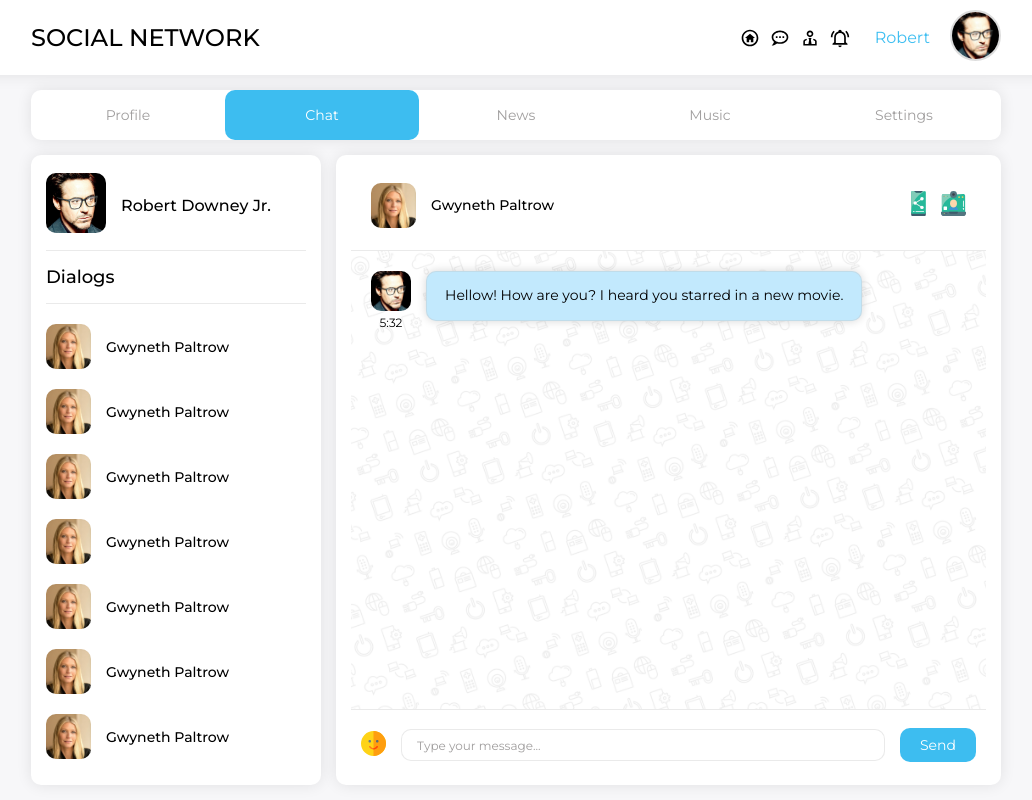
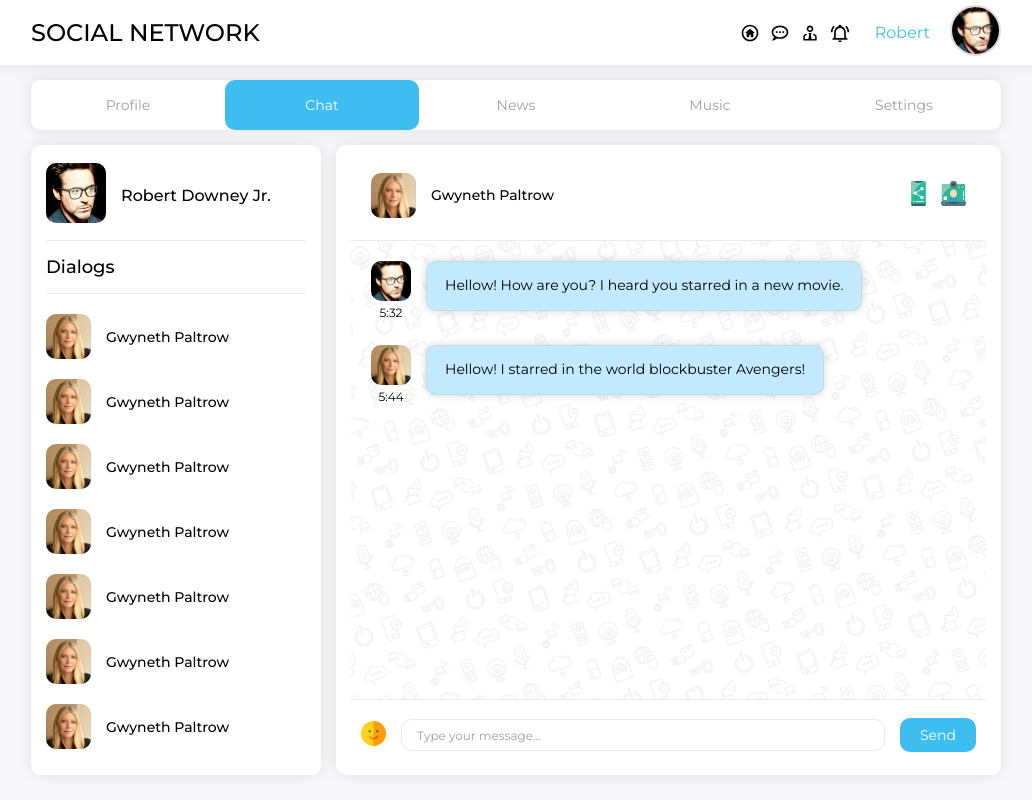
Before and after one commit to alexKrupskii/social-network, a React (Create React App) app: page /chat in a window 1280 px wide. Shown: the whole page, without its empty margins (124-1156 px from the left). Built offline with nearby package versions, Linux system fonts and the light colour scheme.

Commit message:
added state.ts

```diff
--- a/src/App.tsx
+++ b/src/App.tsx
@@ -4,18 +4,20 @@ import Header from './components/Header/Header';
 import Content from './components/Content/Content';
 import Footer from './components/Footer/Footer';
 import Navigation from "./components/Navigation/Navigation";
-import { Route } from 'react-router-dom';
+import {Route} from 'react-router-dom';
+import {StateExportType} from './redux/state';
 
-const App = () => {
 
-  return (
-      <div className="app">
-        <Header />
-        <Navigation />
-        <Content />
-        <Route path='/(music|profile|news|settings)' render = {()=> <Footer />} />
-      </div>
-  );
+const App: React.FC<StateExportType> = (props: StateExportType) => {
+    debugger
+    return (
+        <div className="app">
+            <Header/>
+            <Navigation/>
+            <Content state={props.state}/>
+            <Route path='/(music|profile|news|settings)' render={() => <Footer/>}/>
+        </div>
+    );
 }
 
 export default App;
--- a/src/components/Content/Chat/Chat.tsx
+++ b/src/components/Content/Chat/Chat.tsx
@@ -1,14 +1,15 @@
 import React from 'react';
 import mod from './Chat.module.scss'
-
 import ChatMessages from './ChatMessages/ChatMessages';
 import ChatDialogs from "./ChatDialogs/ChatDialogs";
+import {StateExportType} from './../../../redux/state';
 
-const Chat = () => {
+
+const Chat = (props: StateExportType) => {
     return (
         <div className={mod.chatWrapper}>
             <ChatDialogs />
-            <ChatMessages />
+            <ChatMessages messageData={props.state.chatPage.messageData}/>
         </div>
     )
 };
--- a/src/components/Content/Chat/ChatMessages/ChatMessages.tsx
+++ b/src/components/Content/Chat/ChatMessages/ChatMessages.tsx
@@ -3,8 +3,16 @@ import mod from './ChatMessages.module.scss'
 import UserMessage from './UserMessage/UserMessage';
 import InputMessage from './InputMessage/InputMessage';
 import UserMessageTitle from './UserMessageTitle/UserMessageTitle';
+import {ChatPageType} from './../../../../redux/state'
 
-const ChatMessages = () => {
+
+
+const ChatMessages = (props:ChatPageType) => {
+
+
+    let UserMessageElements = props.messageData
+    .map(m => <UserMessage avatar={m.avatar} time={m.time} message={m.message}/>)
+
     return (
         <div className={mod.messagesWrapper}>
             <div className={mod.userDiscussion}>
@@ -15,7 +23,7 @@ const ChatMessages = () => {
                 </div>
             </div>
             <div className={mod.chat}>
-                <UserMessage />
+                {UserMessageElements}
             </div>
             <InputMessage />
         </div>
--- a/src/components/Content/Chat/ChatMessages/UserMessage/UserMessage.tsx
+++ b/src/components/Content/Chat/ChatMessages/UserMessage/UserMessage.tsx
@@ -1,16 +1,22 @@
 import React from 'react';
 import mod from './UserMessage.module.scss'
 
-const UserMessage = () => {
+type UserMessageType = {
+    avatar: string
+    time: string|number
+    message: string
+}
+
+
+const UserMessage = (props:UserMessageType) => {
     return (
         <div className={mod.chatWrapper}>
             <div className={mod.userWrapper}>
-                <img src='./img/robert_ava.jpg' alt="" className={mod.userAva} />
-                <div className={mod.messageTime}>5:32</div>
+                <img src={props.avatar} alt="" className={mod.userAva} />
+                <div className={mod.messageTime}>{props.time}</div>
             </div>
             <div className={mod.message}>
-                Hellow! How are you?
-                I heard you starred in a new movie.
+                {props.message}
             </div>
         </div>
     )
--- a/src/components/Content/Content.tsx
+++ b/src/components/Content/Content.tsx
@@ -5,15 +5,18 @@ import News from './News/News';
 import Music from './Music/Music';
 import Settings from './Settings/Settings';
 import Profile from "./Profile/Profile";
-import { Route } from 'react-router-dom';
+import {Route} from 'react-router-dom';
+import {StateExportType} from './../../redux/state'
 
-const Content = () => {
+
+const Content = (props: StateExportType) => {
+    debugger
     return (
         <div className='container'>
             <div className={mod.content}>
                 <div className={mod.content__page}>
                     <Route path='/profile' render = {()=> <Profile />} />
-                    <Route path='/chat' render = {()=> <Chat />} />
+                    <Route path='/chat' render = {()=> <Chat state={props.state}/>} />
                     <Route path='/news' render = {()=> <News />} />
                     <Route path='/music' render = {()=> <Music />} />
                     <Route path='/settings' render = {()=> <Settings />} />
--- a/src/components/Content/Profile/Sidebar/Sidebar.module.scss
+++ b/src/components/Content/Profile/Sidebar/Sidebar.module.scss
@@ -3,6 +3,6 @@
 
     .wrapper {
         position: sticky;
-        top: 90px;
+        top: 80px;
     }
 }
--- a/src/components/Header/Header.module.scss
+++ b/src/components/Header/Header.module.scss
@@ -12,7 +12,7 @@
     display: flex;
     justify-content: space-between;
     align-items: center;
-    height: 75px;
+    height: 65px;
     margin-bottom: 15px;
 
     &__logo{
--- a/src/index.tsx
+++ b/src/index.tsx
@@ -4,15 +4,17 @@ import './index.css';
 import App from './App';
 import * as serviceWorker from './serviceWorker';
 import {BrowserRouter} from "react-router-dom";
+import state from './redux/state';
+
 
 ReactDOM.render(
     <BrowserRouter>
         <React.StrictMode>
-            <App />
+            <App state={state}/>
         </React.StrictMode>
     </BrowserRouter>,
         document.getElementById('root')
-        );
+);
 
 
 
--- /dev/null
+++ b/src/redux/state.ts
@@ -0,0 +1,30 @@
+export type StateExportType = {
+    state: StateType
+}
+
+export type StateType = {
+    chatPage: ChatPageType
+}
+
+export type ChatPageType = {
+    messageData: Array<UserMessageType>
+}
+
+export type UserMessageType = {
+    id: number
+    avatar: string
+    time: number | string
+    message: string
+}
+
+let state: StateType = {
+    chatPage: {
+        messageData: [
+            {id: 1, avatar: './img/robert_ava.jpg', time: 5 + ":" + 32, message: "Hellow! How are you? I heard you starred in a new movie."},
+            {id: 2, avatar: './img/gwyneth_ava.jpg', time: 5 + ":" + 44, message: "Hellow! I starred in the world blockbuster Avengers!"}
+        ]
+    }
+}
+
+
+export default state;
```
